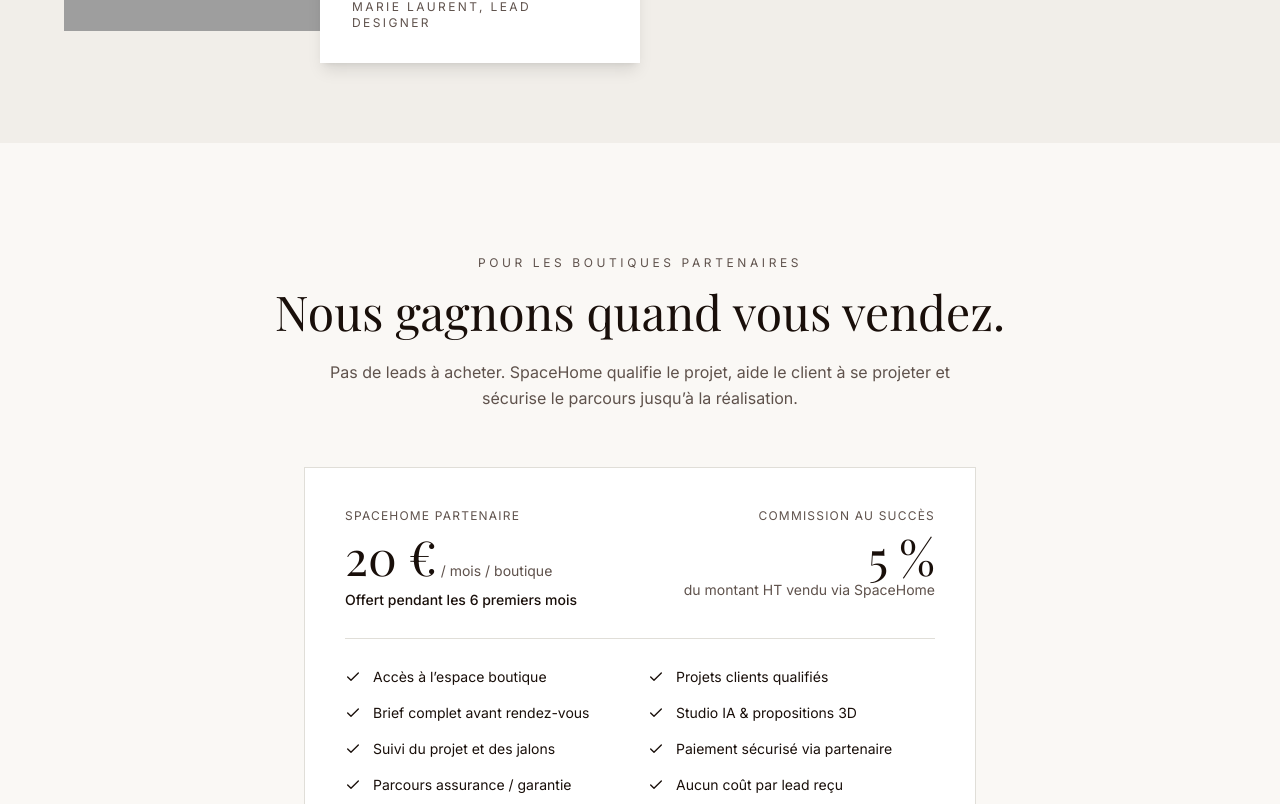
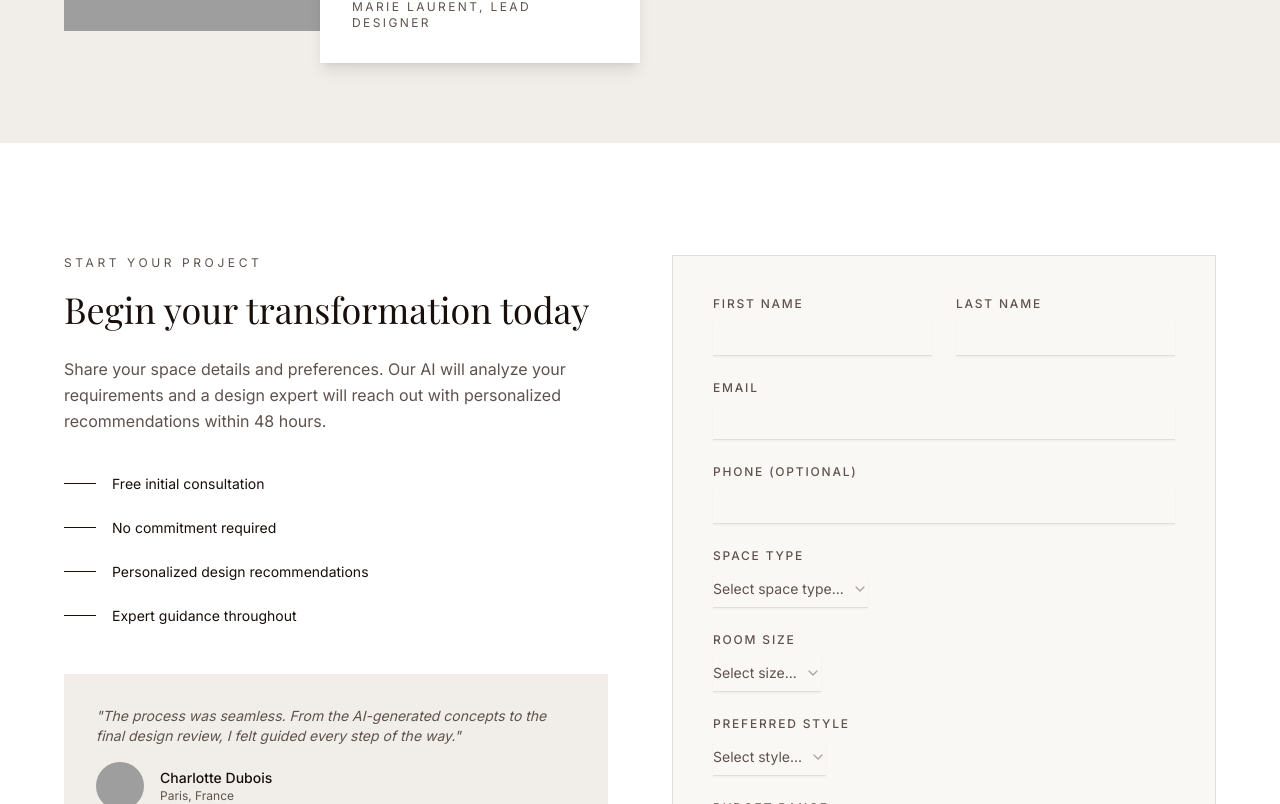
Before and after one commit to DAVsph/j4ai-kitchen, a Next.js app: page / in a window 1280 px wide. Shown: the part 5016-5820 px from the top of the page. Built offline with nearby package versions, Linux system fonts and the light colour scheme; grey boxes are pictures that could not be loaded; a web font is replaced by a local one.

Commit message:
Hide partner pricing from consumer homepage

```diff
--- a/app/page.tsx
+++ b/app/page.tsx
@@ -3,7 +3,6 @@ import { HeroSection } from "@/components/hero-section"
 import { HowItWorksSection } from "@/components/how-it-works-section"
 import { GallerySection } from "@/components/gallery-section"
 import { ExpertValidationSection } from "@/components/expert-validation-section"
-import { PricingSection } from "@/components/pricing-section"
 import { LeadCaptureSection } from "@/components/lead-capture-section"
 import { Footer } from "@/components/footer"
 
@@ -15,7 +14,6 @@ export default function Home() {
       <HowItWorksSection />
       <GallerySection />
       <ExpertValidationSection />
-      <PricingSection />
       <LeadCaptureSection />
       <Footer />
     </main>
```
